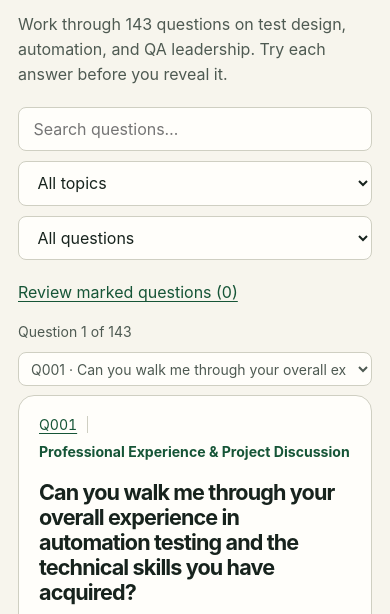
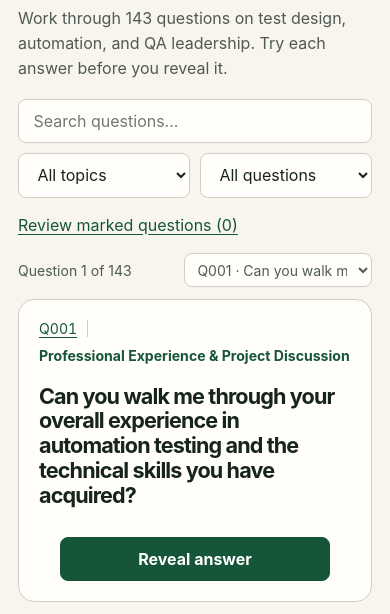
Before and after one commit to iangumi/qa-interview-practice, a plain HTML site: page index.html in a window 390 px wide. Shown: the part 199-813 px from the top of the page. Drawn offline with Linux system fonts and the light colour scheme.

Commit message:
Make practice controls more compact on mobile

```diff
--- a/styles.css
+++ b/styles.css
@@ -114,13 +114,15 @@ footer { border-top: 1px solid var(--line); padding: 20px 32px; display: flex; j
   .workspace { display: block; }
   .sidebar { display: none; }
   .study, .mock-workspace { padding: 30px 18px 36px; }
-  .intro { margin-bottom: 20px; }
+  .intro { margin-block: 12px 18px; }
   .mobile-only { display: block; }
   .filters { grid-template-columns: minmax(0, 1fr) minmax(0, 1fr); }
-  .search-field { grid-column: 1 / -1; }
+  .search-field, #mobile-review { grid-column: 1 / -1; }
+  .filters select { min-width: 0; text-overflow: ellipsis; }
+  #mobile-review { min-height: 34px; }
   footer { padding: 18px; flex-wrap: wrap; }
 }
-@media (max-width: 395px) {
+@media (max-width: 350px) {
   .filters { grid-template-columns: minmax(0, 1fr); }
   .result-bar { flex-wrap: wrap; }
   .result-bar select { width: 100%; }
```
Also changed, not shown: README.md.
